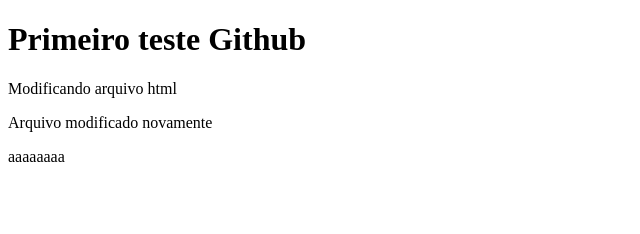
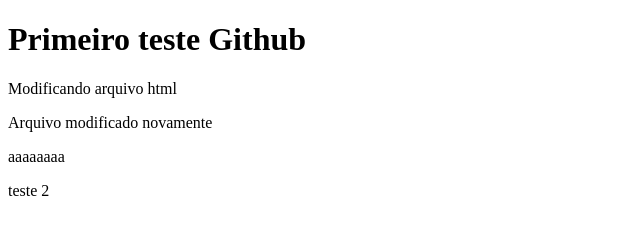
Before and after one commit to ti-willi/teste-github, a plain HTML site: page index.html in a window 1280 px wide. Shown: the full height of the page, 0-640 px from the left. Drawn offline with Linux system fonts and the light colour scheme.

Commit message:
testando todos os arquivos

```diff
--- a/index.html
+++ b/index.html
@@ -12,6 +12,7 @@
     <p>Modificando arquivo html</p>
     <p>Arquivo modificado novamente</p>
     <p>aaaaaaaa</p>
+    <p>teste 2</p>
 
     <script src="main.js"></script>
 
--- a/main.js
+++ b/main.js
@@ -1 +1,2 @@
 console.log("rodando teste git");
+console.log("teste");
```
